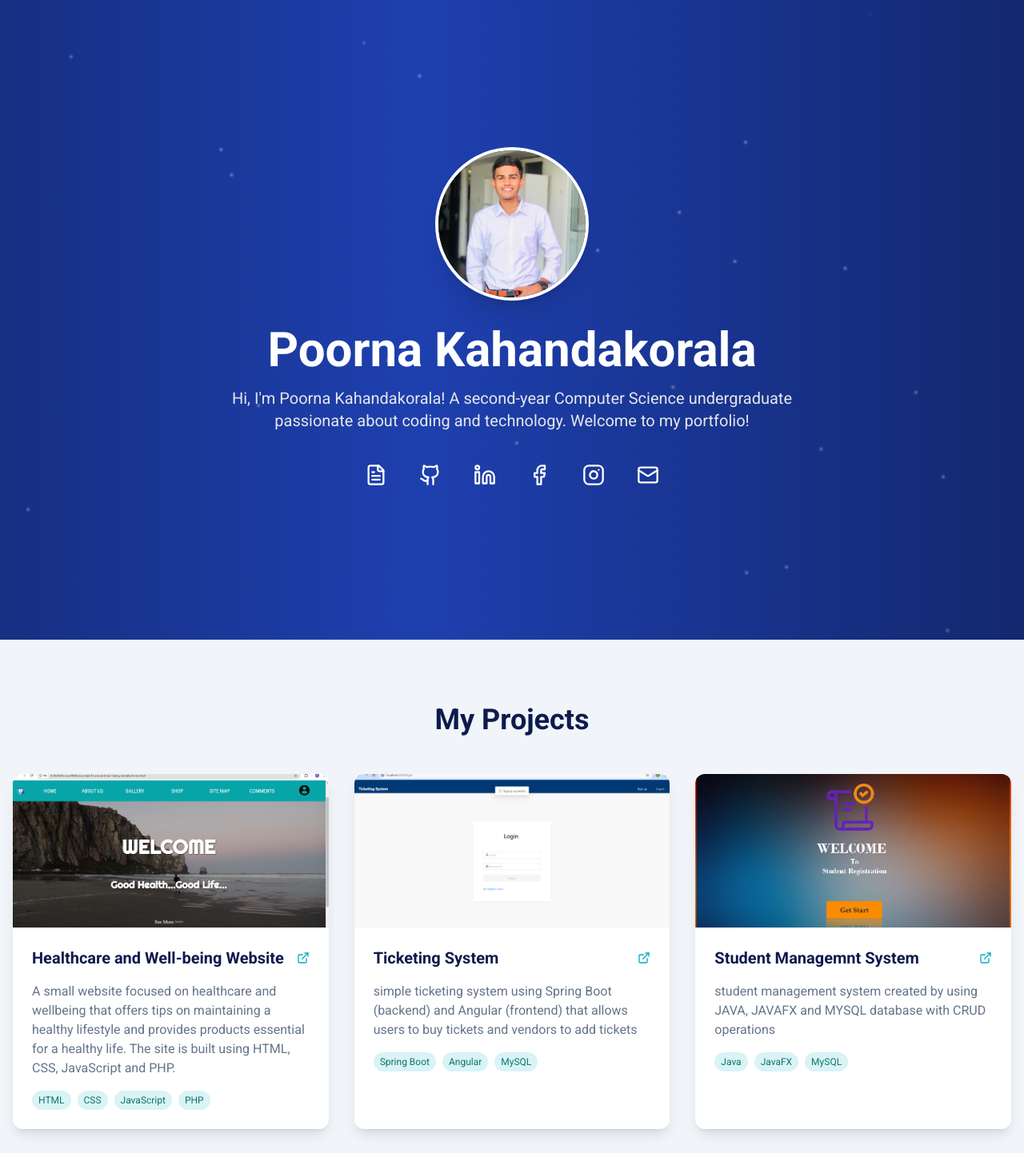
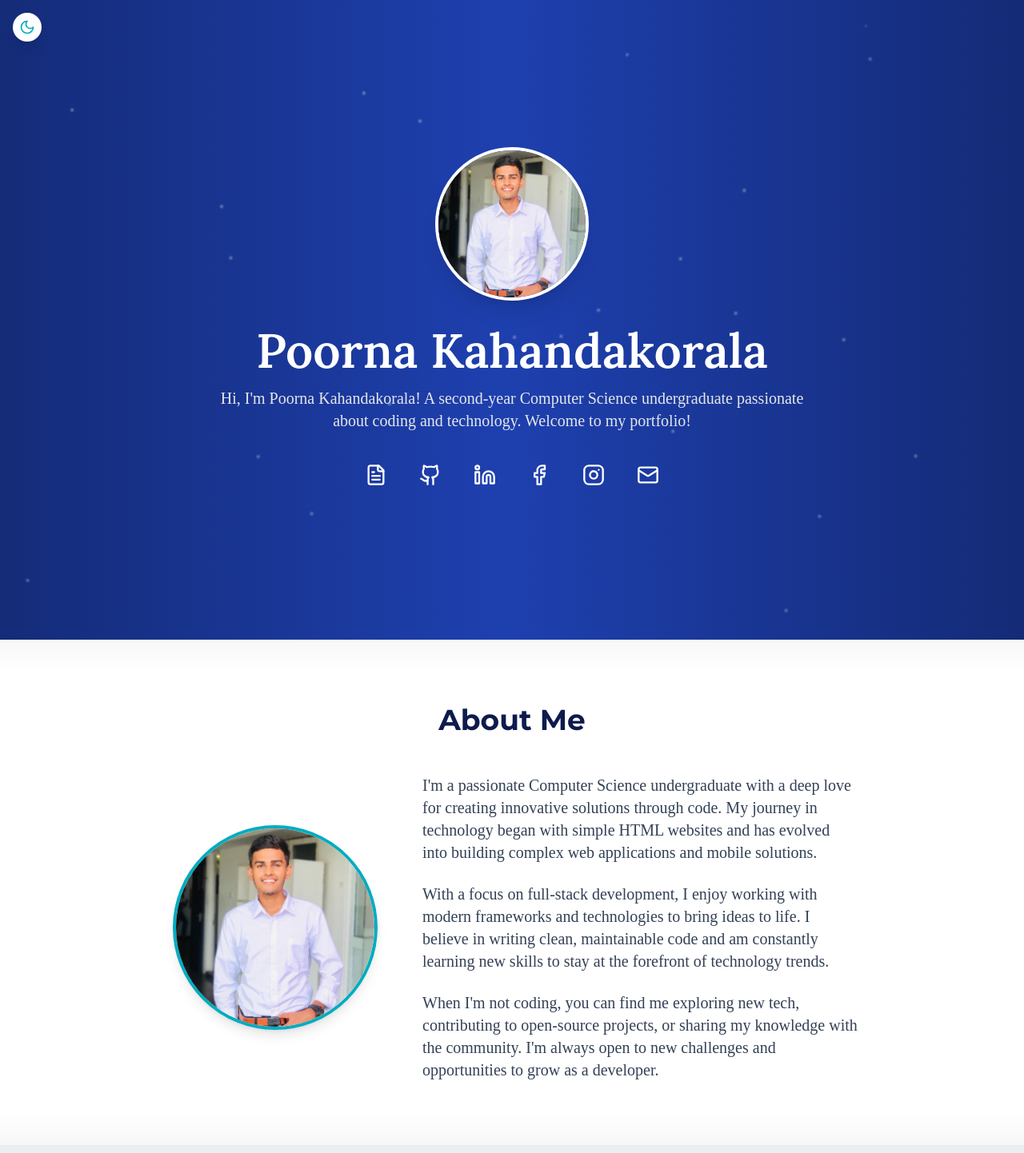
Before and after one commit to poorna-madusith/Portfolio, a React (Vite) app: page / in a window 1280 px wide. Shown: the top 1442 px of the page at 80% size. Built offline with nearby package versions, Linux system fonts and the light colour scheme.

Commit message:
add darkmode and add about my self section

```diff
--- a/index.html
+++ b/index.html
@@ -6,7 +6,7 @@
     <meta name="viewport" content="width=device-width, initial-scale=1.0" />
     <link rel="preconnect" href="https://fonts.googleapis.com">
     <link rel="preconnect" href="https://fonts.gstatic.com" crossorigin>
-    <link href="https://fonts.googleapis.com/css2?family=Roboto:wght@400;500;700&display=swap" rel="stylesheet">
+    <link href="https://fonts.googleapis.com/css2?family=Montserrat:wght@400;500;600;700&family=Lora:ital,wght@0,400;0,500;0,600;1,400&family=Source+Sans+3:wght@300;400;500;600&display=swap" rel="stylesheet">
     <title>Poorna Kahandakorala | Portfolio</title>
   </head>
   <body>
--- a/src/App.tsx
+++ b/src/App.tsx
@@ -3,6 +3,7 @@ import { Github, Linkedin, Facebook, Instagram, Mail, ExternalLink, X, FileText,
 import { projects, socialLinks, about } from './data';
 import { useInView } from './hooks/useInView';
 import StarryBackground from './components/StarryBackground';
+import DarkModeToggle from './components/DarkModeToggle';
 
 function ImageGalleryModal({ images, onClose }: { images: string[], onClose: () => void }) {
   const [currentImageIndex, setCurrentImageIndex] = useState(0);
@@ -34,11 +35,11 @@ function ImageGalleryModal({ images, onClose }: { images: string[], onClose: ()
   return (
     <div className="fixed inset-0 bg-black bg-opacity-80 z-50 flex items-center justify-center p-4">
       {/* Modal Content Container: Updated rounded-lg to rounded-xl */}
-      <div className="relative max-w-6xl w-full bg-white rounded-xl overflow-hidden"> {/* rounded-lg to rounded-xl */}
+      <div className="relative max-w-6xl w-full bg-white dark:bg-dark-secondary rounded-xl overflow-hidden transition-colors duration-300"> {/* rounded-lg to rounded-xl */}
         {/* Close Button: Updated text colors */}
         <button
           onClick={onClose}
-          className="absolute top-4 right-4 text-text-primary hover:text-accent z-10 transition-colors" /* text-gray-800 hover:text-gray-600 to text-text-primary hover:text-accent */
+          className="absolute top-4 right-4 text-text-primary dark:text-dark-text-primary hover:text-accent dark:hover:text-dark-accent z-10 transition-colors" /* text-gray-800 hover:text-gray-600 to text-text-primary hover:text-accent */
         >
           <X size={24} />
         </button>
@@ -58,13 +59,13 @@ function ImageGalleryModal({ images, onClose }: { images: string[], onClose: ()
               {/* Navigation Buttons: Updated background, hover background, and text color. Consistent padding p-2. */}
               <button
                 onClick={handlePrevious}
-                className="absolute left-2 md:left-4 top-1/2 -translate-y-1/2 bg-primary/70 hover:bg-primary text-white p-2 rounded-full transition-all" /* Updated styles */
+                className="absolute left-2 md:left-4 top-1/2 -translate-y-1/2 bg-primary/70 hover:bg-primary dark:bg-dark-primary/70 dark:hover:bg-dark-primary text-white p-2 rounded-full transition-all" /* Updated styles */
               >
                 <ChevronLeft size={28} />
               </button>
               <button
                 onClick={handleNext}
-                className="absolute right-2 md:right-4 top-1/2 -translate-y-1/2 bg-primary/70 hover:bg-primary text-white p-2 rounded-full transition-all" /* Updated styles */
+                className="absolute right-2 md:right-4 top-1/2 -translate-y-1/2 bg-primary/70 hover:bg-primary dark:bg-dark-primary/70 dark:hover:bg-dark-primary text-white p-2 rounded-full transition-all" /* Updated styles */
               >
                 <ChevronRight size={28} />
               </button>
@@ -88,45 +89,48 @@ function App() {
     setIsVisible(true);
   }, []);
 
+  // Create a ref for the About Me section
+  const [aboutMeRef, aboutMeInView] = useInView();
+
   return (
-    <div className="min-h-screen bg-secondary w-full">
+    <div className="min-h-screen bg-secondary dark:bg-dark-secondary w-full transition-colors duration-300">
       {/* Header/Hero Section */}
-      <header className="bg-gradient-to-r from-primary via-blue-800 to-primary animate-color-change text-white min-h-screen flex items-center justify-center w-full relative overflow-hidden">
+      <header className="bg-gradient-to-r from-primary via-blue-800 to-primary dark:from-dark-primary dark:via-blue-900 dark:to-dark-primary animate-color-change text-white min-h-screen flex items-center justify-center w-full relative overflow-hidden">
         <StarryBackground />
         <div className="w-full max-w-7xl mx-auto px-4 py-16 sm:px-6 lg:px-8 relative z-10">
           <div className={`flex flex-col items-center text-center ${isVisible ? 'animate-fade-in' : 'opacity-0'}`}>
             <img
               src={about.photo}
               alt={about.name}
-              className="w-24 h-24 md:w-32 md:h-32 lg:w-48 lg:h-48 object-cover rounded-full border-4 border-white shadow-xl mb-6 md:mb-8"
+              className="w-24 h-24 md:w-32 md:h-32 lg:w-48 lg:h-48 object-cover rounded-full border-4 border-white dark:border-dark-accent/20 shadow-xl mb-6 md:mb-8"
             />
             {/* Name: Text color is white, font-bold. Sizes are responsive. */}
             <h1 className="text-4xl sm:text-5xl md:text-6xl font-bold mb-4 text-white">
               {about.name}
             </h1>
             {/* Description: Text color text-gray-200. Increased max-width for potentially larger text. */}
-            <p className="text-base sm:text-lg md:text-xl max-w-3xl mb-6 md:mb-8 text-gray-200 px-4">
+            <p className="text-base sm:text-lg md:text-xl max-w-3xl mb-6 md:mb-8 text-gray-200 dark:text-gray-100 px-4">
               {about.description}
             </p>
 
             {/* Social Links */}
             <div className="flex flex-wrap justify-center space-x-4 sm:space-x-6">
-              <a href={`${import.meta.env.BASE_URL}assets/cv/mycv.pdf`} className="text-white hover:text-accent transition-colors transform hover:-translate-y-1 duration-300 p-2" target="_blank" rel="noopener noreferrer" aria-label="CV">
+              <a href={`${import.meta.env.BASE_URL}assets/cv/mycv.pdf`} className="text-white hover:text-accent dark:hover:text-dark-accent transition-colors transform hover:-translate-y-1 duration-300 p-2" target="_blank" rel="noopener noreferrer" aria-label="CV">
                 <FileText size={28} />
               </a>
-              <a href={socialLinks.github} className="text-white hover:text-accent transition-colors transform hover:-translate-y-1 duration-300 p-2" aria-label="GitHub">
+              <a href={socialLinks.github} className="text-white hover:text-accent dark:hover:text-dark-accent transition-colors transform hover:-translate-y-1 duration-300 p-2" aria-label="GitHub">
                 <Github size={28} />
               </a>
-              <a href={socialLinks.linkedin} className="text-white hover:text-accent transition-colors transform hover:-translate-y-1 duration-300 p-2" aria-label="LinkedIn">
+              <a href={socialLinks.linkedin} className="text-white hover:text-accent dark:hover:text-dark-accent transition-colors transform hover:-translate-y-1 duration-300 p-2" aria-label="LinkedIn">
                 <Linkedin size={28} />
               </a>
-              <a href={socialLinks.facebook} className="text-white hover:text-accent transition-colors transform hover:-translate-y-1 duration-300 p-2" aria-label="Facebook">
+              <a href={socialLinks.facebook} className="text-white hover:text-accent dark:hover:text-dark-accent transition-colors transform hover:-translate-y-1 duration-300 p-2" aria-label="Facebook">
                 <Facebook size={28} />
               </a>
-              <a href={socialLinks.instagram} className="text-white hover:text-accent transition-colors transform hover:-translate-y-1 duration-300 p-2" aria-label="Instagram">
+              <a href={socialLinks.instagram} className="text-white hover:text-accent dark:hover:text-dark-accent transition-colors transform hover:-translate-y-1 duration-300 p-2" aria-label="Instagram">
                 <Instagram size={28} />
               </a>
-              <a href={`mailto:${about.email}`} className="text-white hover:text-accent transition-colors transform hover:-translate-y-1 duration-300 p-2" aria-label="Email">
+              <a href={`mailto:${about.email}`} className="text-white hover:text-accent dark:hover:text-dark-accent transition-colors transform hover:-translate-y-1 duration-300 p-2" aria-label="Email">
                 <Mail size={28} />
               </a>
             </div>
@@ -136,12 +140,44 @@ function App() {
 
       {/* Rest of the sections with a relative position */}
       <main className="relative">
+        {/* About Me Section */}
+        <section
+          ref={aboutMeRef as React.RefObject<HTMLElement>}
+          className={`py-12 md:py-20 bg-white dark:bg-dark-secondary transition-colors duration-300`}
+        >
+          <div className="container mx-auto px-4 max-w-4xl">
+            <h2 className={`text-3xl md:text-4xl font-bold text-center mb-8 md:mb-12 pop-in dark:text-dark-text-primary ${aboutMeInView ? 'animate' : ''}`}>
+              About Me
+            </h2>
+            <div className={`flex flex-col md:flex-row items-center gap-8 md:gap-12 stagger-children ${aboutMeInView ? 'animate' : ''}`}>
+              <div className="md:w-1/3 rotate-in" style={{ animationDelay: '0.2s' }}>
+                <img
+                  src={about.photo}
+                  alt={about.name}
+                  className="w-48 h-48 md:w-64 md:h-64 object-cover rounded-full border-4 border-accent dark:border-dark-accent shadow-lg mx-auto"
+                />
+              </div>
+              <div className="md:w-2/3 float-in" style={{ animationDelay: '0.4s' }}>
+                <p className="text-lg md:text-xl mb-6 leading-relaxed dark:text-dark-text-primary">
+                  I'm a passionate Computer Science undergraduate with a deep love for creating innovative solutions through code. My journey in technology began with simple HTML websites and has evolved into building complex web applications and mobile solutions.
+                </p>
+                <p className="text-lg md:text-xl mb-6 leading-relaxed dark:text-dark-text-primary">
+                  With a focus on full-stack development, I enjoy working with modern frameworks and technologies to bring ideas to life. I believe in writing clean, maintainable code and am constantly learning new skills to stay at the forefront of technology trends.
+                </p>
+                <p className="text-lg md:text-xl leading-relaxed dark:text-dark-text-primary">
+                  When I'm not coding, you can find me exploring new tech, contributing to open-source projects, or sharing my knowledge with the community. I'm always open to new challenges and opportunities to grow as a developer.
+                </p>
+              </div>
+            </div>
+          </div>
+        </section>
+
         {/* Projects Section */}
         <section
           ref={pastRef as React.RefObject<HTMLElement>}
-          className={`py-12 md:py-20 bg-secondary`}
+          className={`py-12 md:py-20 bg-secondary dark:bg-dark-secondary/70 transition-colors duration-300`}
         >
-          <h2 className={`text-3xl md:text-4xl font-bold text-center mb-8 md:mb-12 rotate-in ${pastInView ? 'animate' : ''}`}>
+          <h2 className={`text-3xl md:text-4xl font-bold text-center mb-8 md:mb-12 rotate-in dark:text-dark-text-primary ${pastInView ? 'animate' : ''}`}>
             My Projects
           </h2>
           <div className="container mx-auto px-4">
@@ -149,7 +185,7 @@ function App() {
               {projects.past.map((project, index) => (
                 <div
                   key={project.title}
-                  className="bg-white rounded-xl shadow-lg overflow-hidden project-card"
+                  className="bg-white dark:bg-dark-secondary/90 rounded-xl shadow-lg dark:shadow-dark-accent/10 border border-transparent dark:border-dark-accent/20 overflow-hidden project-card transition-colors duration-300"
                   style={{ animationDelay: `${index * 0.2}s` }}
                 >
                   <img
@@ -160,15 +196,15 @@ function App() {
                   />
                   <div className="p-6">
                     <div className="flex flex-wrap justify-between items-center mb-4 gap-2">
-                      <h3 className="text-xl font-bold">{project.title}</h3>
-                      <a href={project.link} className="text-accent hover:opacity-80 text-sm sm:text-base">
+                      <h3 className="text-xl font-bold dark:text-dark-text-primary">{project.title}</h3>
+                      <a href={project.link} className="text-accent dark:text-dark-accent hover:opacity-80 text-sm sm:text-base">
                         <ExternalLink size={16} />
                       </a>
                     </div>
-                    <p className="text-text-secondary mb-4">{project.description}</p>
+                    <p className="text-text-secondary dark:text-dark-text-secondary mb-4">{project.description}</p>
                     <div className="flex flex-wrap gap-2">
                       {project.technologies.map((tech: string) => (
-                        <span key={tech} className="px-2 py-1 bg-accent/15 text-teal-700 rounded-full text-xs">
+                        <span key={tech} className="px-2 py-1 bg-accent/15 dark:bg-dark-accent/20 text-teal-700 dark:text-dark-accent rounded-full text-xs">
                           {tech}
                         </span>
                       ))}
@@ -183,9 +219,9 @@ function App() {
         {/* Skills Section */}
         <section
           ref={skillsRef as React.RefObject<HTMLElement>}
-          className={`py-12 md:py-20 bg-white`}
+          className={`py-12 md:py-20 bg-white dark:bg-dark-secondary transition-colors duration-300`}
         >
-          <h2 className={`text-3xl md:text-4xl font-bold text-center mb-8 md:mb-12 pop-in ${skillsInView ? 'animate' : ''}`}>
+          <h2 className={`text-3xl md:text-4xl font-bold text-center mb-8 md:mb-12 pop-in dark:text-dark-text-primary ${skillsInView ? 'animate' : ''}`}>
             Skills
           </h2>
           <div className={`grid grid-cols-2 sm:grid-cols-3 lg:grid-cols-5 gap-6 md:gap-8 max-w-5xl mx-auto stagger-children ${skillsInView ? 'animate' : ''}`}>
@@ -195,11 +231,11 @@ function App() {
                 className="flex flex-col items-center skill-icon animate-scale-in"
                 style={{ animationDelay: `${index * 0.1}s` }}
               >
-                <div className="w-16 h-16 sm:w-20 sm:h-20 flex items-center justify-center rounded-full bg-gradient-to-br from-accent/10 via-secondary to-accent/10 mb-4 shadow-md">
+                <div className="w-16 h-16 sm:w-20 sm:h-20 flex items-center justify-center rounded-full bg-gradient-to-br from-accent/10 via-secondary to-accent/10 dark:from-dark-accent/20 dark:via-dark-secondary dark:to-dark-accent/20 mb-4 shadow-md transition-colors duration-300">
                   <img src={skill.icon} alt={skill.name} className="w-8 h-8 sm:w-10 sm:h-10" />
                 </div>
-                <h3 className="text-lg font-semibold">{skill.name}</h3>
-                <span className="text-sm text-accent">{skill.level}</span>
+                <h3 className="text-lg font-semibold dark:text-dark-text-primary">{skill.name}</h3>
+                <span className="text-sm text-accent dark:text-dark-accent">{skill.level}</span>
               </div>
             ))}
           </div>
@@ -208,16 +244,16 @@ function App() {
         {/* Contact Section */}
         <section
           ref={contactRef as React.RefObject<HTMLElement>}
-          className={`py-12 md:py-20 bg-secondary float-in ${contactInView ? 'animate' : ''}`}
+          className={`py-12 md:py-20 bg-secondary dark:bg-dark-secondary/70 float-in transition-colors duration-300 ${contactInView ? 'animate' : ''}`}
         >
           <div className="container mx-auto px-4 text-center">
-            <h2 className="text-3xl md:text-4xl font-bold mb-6 md:mb-8">Let's Connect</h2>
-            <p className="text-lg md:text-xl mb-6 md:mb-8 text-text-secondary">
+            <h2 className="text-3xl md:text-4xl font-bold mb-6 md:mb-8 dark:text-dark-text-primary">Let's Connect</h2>
+            <p className="text-lg md:text-xl mb-6 md:mb-8 text-text-secondary dark:text-dark-text-secondary">
               I'm always open to discussing new projects and opportunities.
             </p>
             <a
               href={`mailto:${about.email}`}
-              className="inline-flex items-center gap-2 bg-gradient-to-r from-primary to-accent text-white px-8 py-3 rounded-lg hover:from-primary/90 hover:to-accent/90 transition-all duration-300 transform hover:-translate-y-1 shadow-lg"
+              className="inline-flex items-center gap-2 bg-gradient-to-r from-primary to-accent dark:from-dark-primary dark:to-dark-accent text-white px-8 py-3 rounded-lg hover:from-primary/90 hover:to-accent/90 dark:hover:from-dark-primary/90 dark:hover:to-dark-accent/90 transition-all duration-300 transform hover:-translate-y-1 shadow-lg"
             >
               <Mail size={20} />
               Get in Touch
@@ -226,12 +262,15 @@ function App() {
         </section>
 
         {/* Footer */}
-        <footer className="bg-primary text-gray-300 py-8">
+        <footer className="bg-primary dark:bg-dark-primary text-gray-300 py-8 transition-colors duration-300">
           <div className="container mx-auto px-4 text-center">
             <p>© {new Date().getFullYear()} {about.name}. All rights reserved.</p>
           </div>
         </footer>
       </main>
+
+      {/* Dark Mode Toggle */}
+      <DarkModeToggle />
 
       {/* Image Gallery Modal */}
       {selectedImages && (
--- /dev/null
+++ b/src/components/DarkModeToggle.tsx
@@ -0,0 +1,54 @@
+import { useState, useEffect } from 'react';
+import { Sun, Moon } from 'lucide-react';
+
+interface DarkModeToggleProps {
+  className?: string;
+}
+
+const DarkModeToggle = ({ className = '' }: DarkModeToggleProps) => {
+  // Initialize with system preference or previous setting
+  const [isDarkMode, setIsDarkMode] = useState(() => {
+    // Check local storage first
+    if (typeof window !== 'undefined') {
+      const savedTheme = localStorage.getItem('theme');
+      if (savedTheme) {
+        return savedTheme === 'dark';
+      }
+      // Check system preference
+      return window.matchMedia('(prefers-color-scheme: dark)').matches;
+    }
+    return false;
+  });
+
+  // Apply dark mode class to html element
+  useEffect(() => {
+    const html = document.documentElement;
+    if (isDarkMode) {
+      html.classList.add('dark');
+      localStorage.setItem('theme', 'dark');
+    } else {
+      html.classList.remove('dark');
+      localStorage.setItem('theme', 'light');
+    }
+  }, [isDarkMode]);
+
+  const toggleDarkMode = () => {
+    setIsDarkMode(!isDarkMode);
+  };
+
+  return (
+    <button
+      onClick={toggleDarkMode}
+      className={`fixed top-4 left-4 z-50 p-2 rounded-full transition-all duration-300 ${
+        isDarkMode
+          ? 'bg-dark-secondary text-dark-accent hover:bg-dark-secondary/80'
+          : 'bg-white text-accent hover:bg-gray-100'
+      } shadow-lg ${className}`}
+      aria-label={isDarkMode ? 'Switch to light mode' : 'Switch to dark mode'}
+    >
+      {isDarkMode ? <Sun size={20} /> : <Moon size={20} />}
+    </button>
+  );
+};
+
+export default DarkModeToggle;
--- a/src/index.css
+++ b/src/index.css
@@ -77,12 +77,64 @@
 }
 
 @layer base {
+  html {
+    scroll-behavior: smooth;
+  }
+
   body {
     @apply text-text-primary font-sans bg-secondary;
   }
 
   h1, h2, h3, h4, h5, h6 {
-    @apply text-primary font-sans;
+    @apply text-primary font-heading font-medium;
+  }
+
+  h1 {
+    @apply text-4xl md:text-5xl font-display font-semibold;
+  }
+
+  h2 {
+    @apply text-3xl md:text-4xl;
+  }
+
+  .section-title {
+    @apply font-display font-medium;
+  }
+
+  .accent-text {
+    @apply font-display italic;
+  }
+
+  /* Add smooth section transitions */
+  section {
+    position: relative;
+    transition: background-color 0.5s ease;
+    overflow: hidden;
+  }
+
+  /* Add overlay for section transitions */
+  section::before {
+    content: '';
+    position: absolute;
+    top: 0;
+    left: 0;
+    right: 0;
+    height: 40px;
+    background: linear-gradient(to bottom, rgba(0,0,0,0.03), transparent);
+    z-index: 1;
+    pointer-events: none;
+  }
+
+  section::after {
+    content: '';
+    position: absolute;
+    bottom: 0;
+    left: 0;
+    right: 0;
+    height: 40px;
+    background: linear-gradient(to top, rgba(0,0,0,0.03), transparent);
+    z-index: 1;
+    pointer-events: none;
   }
 }
 
@@ -138,7 +190,8 @@
     @apply transition-all duration-300;
   }
 
-  .skill-icon:hover {
+  /* Only apply hover effects in dark mode */
+  .dark .skill-icon:hover {
     @apply -translate-y-2 shadow-lg;
     filter: brightness(1.05);
   }
@@ -310,6 +363,16 @@
   to { transform: translateY(0); opacity: 1; }
 }
 
+@keyframes parallaxScroll {
+  0% { transform: translateY(0); }
+  100% { transform: translateY(-20px); }
+}
+
+@keyframes sectionFadeIn {
+  0% { opacity: 0.85; transform: translateY(10px); }
+  100% { opacity: 1; transform: translateY(0); }
+}
+
 @keyframes rotateIn {
   from { transform: rotate(-10deg) scale(0.9); opacity: 0; }
   to { transform: rotate(0) scale(1); opacity: 1; }
@@ -332,6 +395,20 @@
     transform: scale(1);
     opacity: 1;
   }
+}
+
+/* Section scroll effects */
+section {
+  animation: sectionFadeIn 0.5s ease-out forwards;
+  background-attachment: fixed;
+  background-position: center;
+  will-change: transform;
+}
+
+/* Parallax elements - apply to images or decorative elements */
+.parallax-element {
+  transition: transform 0.3s ease-out;
+  will-change: transform;
 }
 
 /* Mobile styles */
--- a/tailwind.config.js
+++ b/tailwind.config.js
@@ -3,7 +3,9 @@ export default {
   content: [
     "./index.html",
     "./src/**/*.{js,ts,jsx,tsx}",
-  ],  theme: {
+  ],
+  darkMode: 'class',
+  theme: {
     extend: {
       colors: {
         primary: '#0D1B4D', // Darker Deep Blue
@@ -11,11 +13,18 @@ export default {
         accent: '#00ACC1',   // Teal
         'text-primary': '#334155', // Dark Gray for text
         'text-secondary': '#64748B', // Lighter Gray for text
+
+        // Dark mode colors
+        'dark-primary': '#1A2B5D', // Slightly lighter blue for dark mode
+        'dark-secondary': '#111827', // Dark background
+        'dark-accent': '#00C9E0', // Brighter teal for dark mode
+        'dark-text-primary': '#E2E8F0', // Light text color
+        'dark-text-secondary': '#94A3B8', // Slightly darker light gray
       },
       fontFamily: {
-        sans: ['Roboto', 'sans-serif'],
-        // If we wanted a separate heading font:
-        // heading: ['Merriweather', 'serif'],
+        sans: ['Source Sans 3', 'system-ui', 'sans-serif'],
+        heading: ['Montserrat', 'sans-serif'],
+        display: ['Lora', 'serif'],
       },
       // We can also customize spacing, borderRadius, etc. here if needed later.
     },
```
